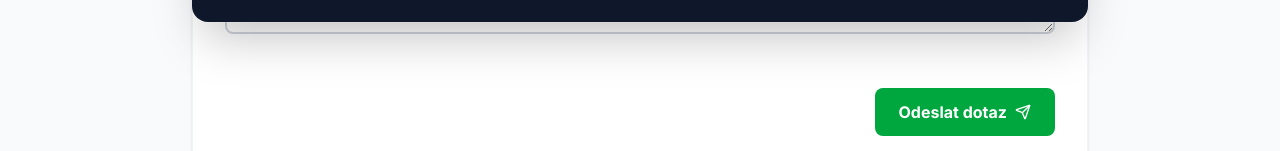
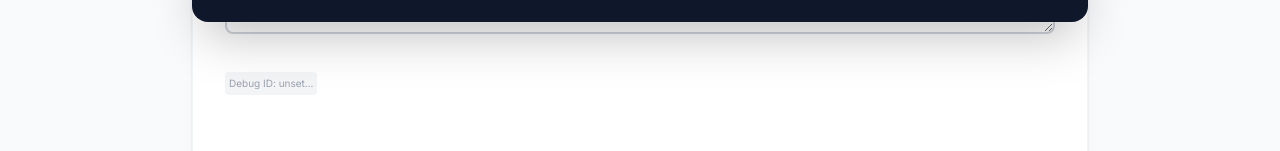
Before and after one commit to HellDexter/webrybari, a Next.js app: page /dotazy in a window 1280 px wide. Shown: the part 754-905 px from the top of the page. Built offline with nearby package versions, Linux system fonts and the light colour scheme; no server answers; the database is empty.

Commit message:
Turnstile deep debug and CSP permissive mode

```diff
--- a/next.config.ts
+++ b/next.config.ts
@@ -45,12 +45,12 @@ const nextConfig: NextConfig = {
             key: 'Content-Security-Policy',
             value: [
               "default-src 'self'",
-              "script-src 'self' 'unsafe-inline' 'unsafe-eval' www.google.com www.gstatic.com challenges.cloudflare.com *.cloudflare.com",
+              "script-src 'self' 'unsafe-inline' 'unsafe-eval' www.google.com www.gstatic.com challenges.cloudflare.com *.cloudflare.com https://challenges.cloudflare.com",
               "style-src 'self' 'unsafe-inline' fonts.googleapis.com frontend-cdn.perplexity.ai",
               "img-src 'self' data: blob: *.supabase.co *.openstreetmap.org tile.openstreetmap.org *.google.com *.googleapis.com *.gstatic.com unpkg.com raw.githubusercontent.com cdnjs.cloudflare.com",
               "font-src 'self' fonts.gstatic.com frontend-cdn.perplexity.ai",
-              "connect-src 'self' *.supabase.co *.google.com *.googleapis.com *.openstreetmap.org challenges.cloudflare.com *.cloudflare.com",
-              "frame-src 'self' www.google.com maps.google.com challenges.cloudflare.com *.cloudflare.com",
+              "connect-src 'self' *.supabase.co *.google.com *.googleapis.com *.openstreetmap.org challenges.cloudflare.com *.cloudflare.com https://challenges.cloudflare.com",
+              "frame-src 'self' www.google.com maps.google.com challenges.cloudflare.com *.cloudflare.com https://challenges.cloudflare.com",
               "frame-ancestors 'self'",
             ].join('; '),
           },
--- a/src/app/dotazy/QuestionForm.tsx
+++ b/src/app/dotazy/QuestionForm.tsx
@@ -107,12 +107,15 @@ export default function QuestionForm({ siteKey }: { siteKey?: string }) {
       </div>
 
       {/* Ochrana proti robotům (Cloudflare Turnstile) */}
-      <div className="mb-6 flex flex-col items-center md:items-start">
+      <div className="mb-6 flex flex-col items-center md:items-start min-h-[65px]">
         <div
           className="cf-turnstile"
           data-sitekey={activeSiteKey}
           data-theme="light"
         ></div>
+        <div className="mt-2 p-1 bg-gray-100 rounded text-[10px] text-gray-400 font-mono">
+          Debug ID: {activeSiteKey ? `${activeSiteKey.substring(0, 5)}...` : 'PRÁZDNÉ / NENALEZENO'}
+        </div>
       </div>
 
       {/* Ochrana proti robotům (Honeypot) */}
```
